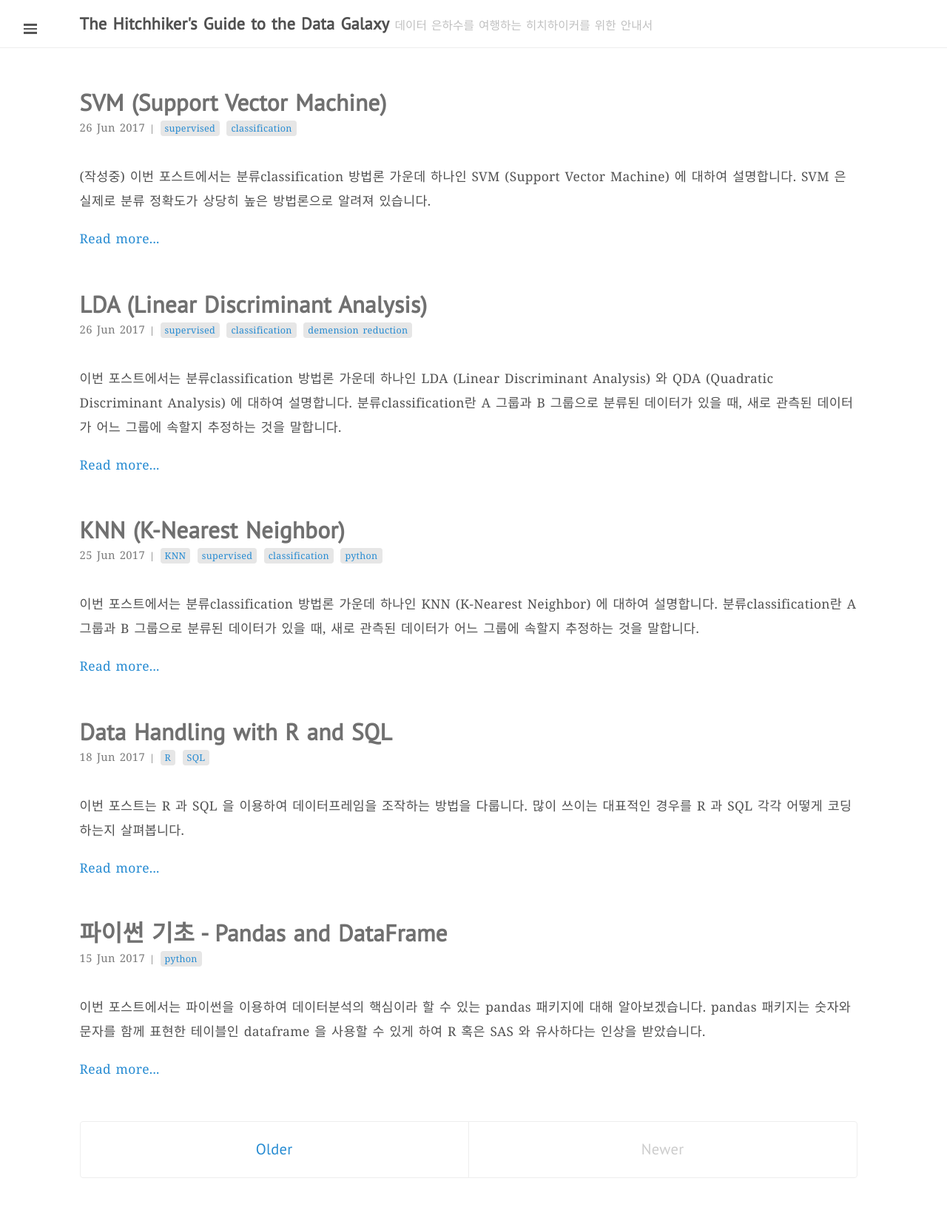
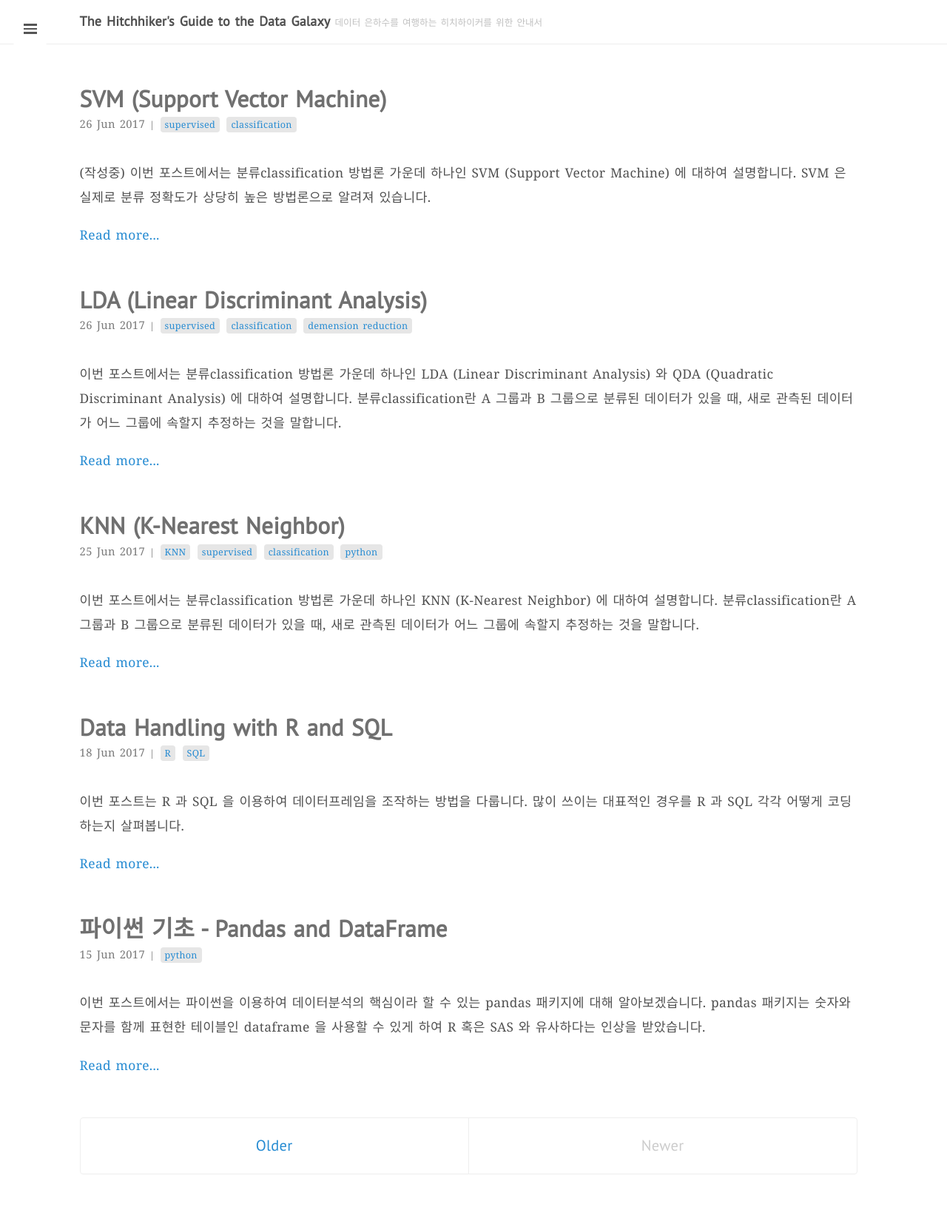
Before and after one commit to Dr-HKim/Dr-HKim.github.io, a Jekyll site: the page built from index.html, in a window 1280 px wide. Shown: the whole page at 74% size. Built offline with Jekyll 4.4.1, drawn with Linux system fonts in a browser that asks for light colours; the list of posts is cut into pages by our own code.

Commit message:
Headings style revise

```diff
--- a/public/css/main.css
+++ b/public/css/main.css
@@ -164,7 +164,40 @@ h6 {
   font-size: 0.75rem;
 }
 
+/* Headings */
+h1, h2, h3, h4, h5, h6 {
+  margin-bottom: .5rem;
+  font-weight: bold;
+  line-height: 1.25;
+  color: #313131;
+  text-rendering: optimizeLegibility;
+}
+h1 {
+margin-top: 1.5rem;
+  font-size: 1.5rem;
+}
+h2 {
+  margin-top: 1rem;
+  font-size: 1.25rem;
+}
+h3 {
+  margin-top: 1.5rem;
+  font-size: 1rem;
+}
+h4, h5, h6 {
+  margin-top: 1rem;
+  font-size: 1rem;
+}
 
+h5 {
+  margin-top: 1rem;
+  font-size: 0.85rem;
+}
+
+h6 {
+  margin-top: 1rem;
+  font-size: 0.75rem;
+}
 
 /* Code */
 code,
```
